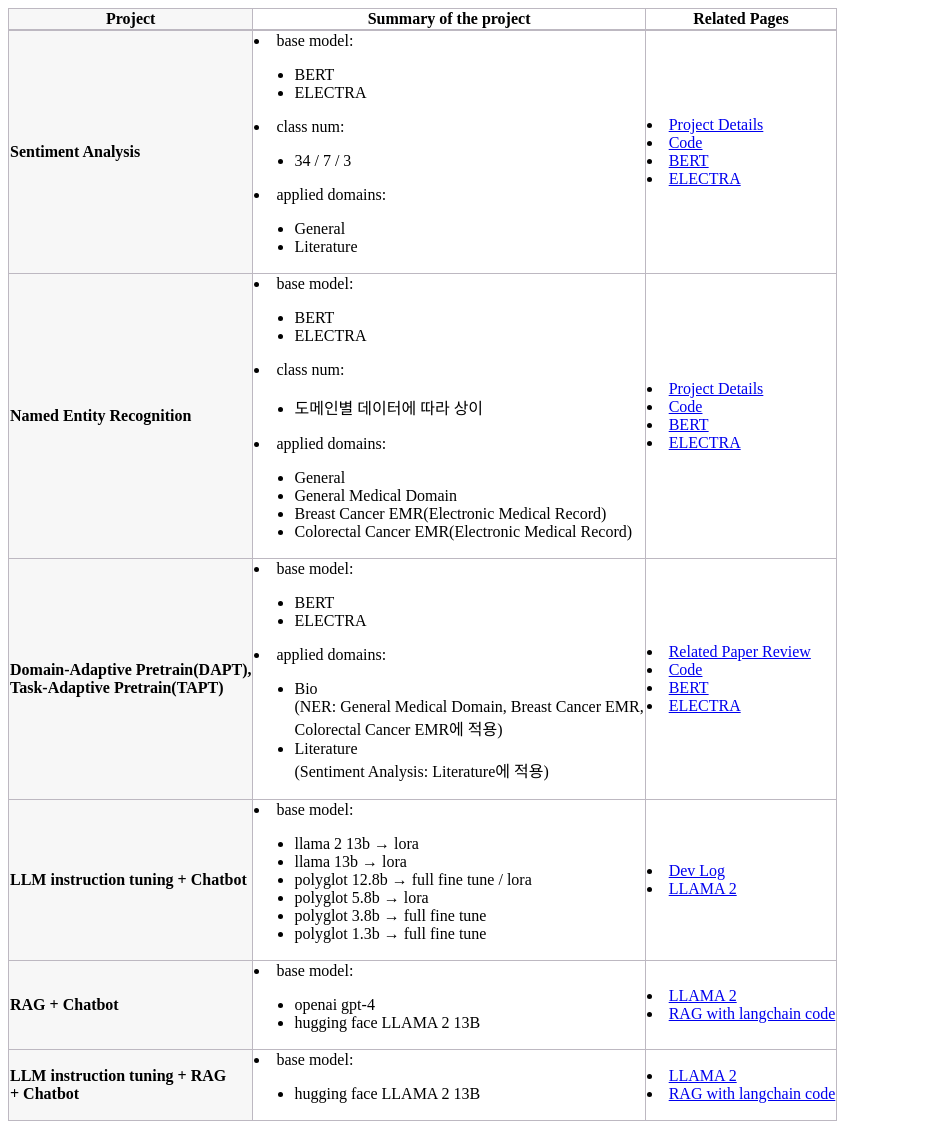
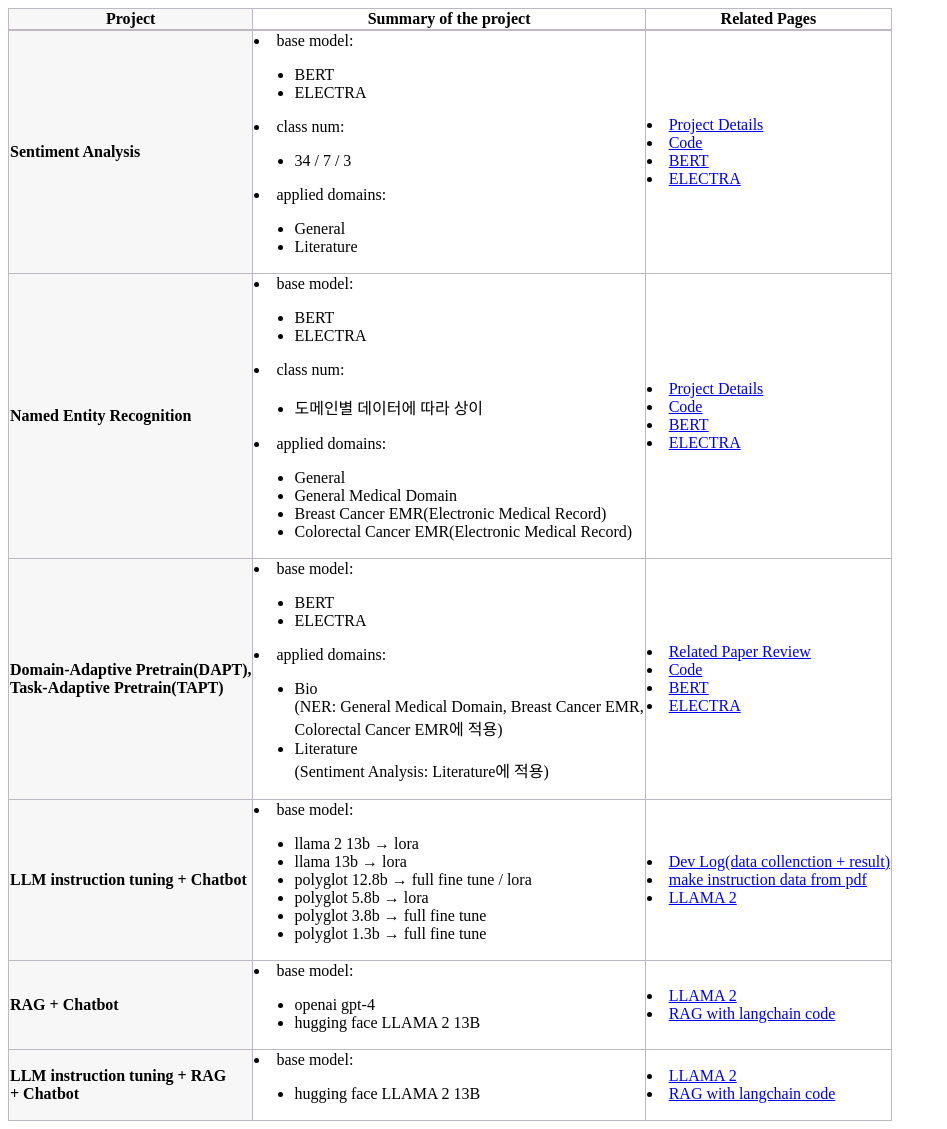
Before and after one commit to finddme/finddme.github.io, a Jekyll site: the page built from _posts/2022-01-01-Project.md, in a window 1280 px wide. Shown: the whole page, without its empty margins (0-947 px from the left). Built offline with Jekyll 4.4.1, drawn with Linux system fonts in a browser that asks for light colours.

Commit message:
Update 2022-01-01-Project.md

```diff
--- a/_posts/2022-01-01-Project.md
+++ b/_posts/2022-01-01-Project.md
@@ -119,7 +119,8 @@
            </li>
          </td>
          <td class="line">
-           <li><a href="https://finddme.github.io/development/2023/03/31/LLM_instruction_tuning/">Dev Log</a></li>
+           <li><a href="https://finddme.github.io/development/2023/03/31/LLM_instruction_tuning/">Dev Log(data collenction + result)</a></li>
+           <li><a href="https://finddme.github.io/development/2023/03/31/LLM_instruction_tuning/">make instruction data from pdf</a></li>
            <li><a href="https://finddme.github.io/natural%20language%20processing/2023/10/10/LLMA2/">LLAMA 2</a></li>
          </td>
        </tr>
```
